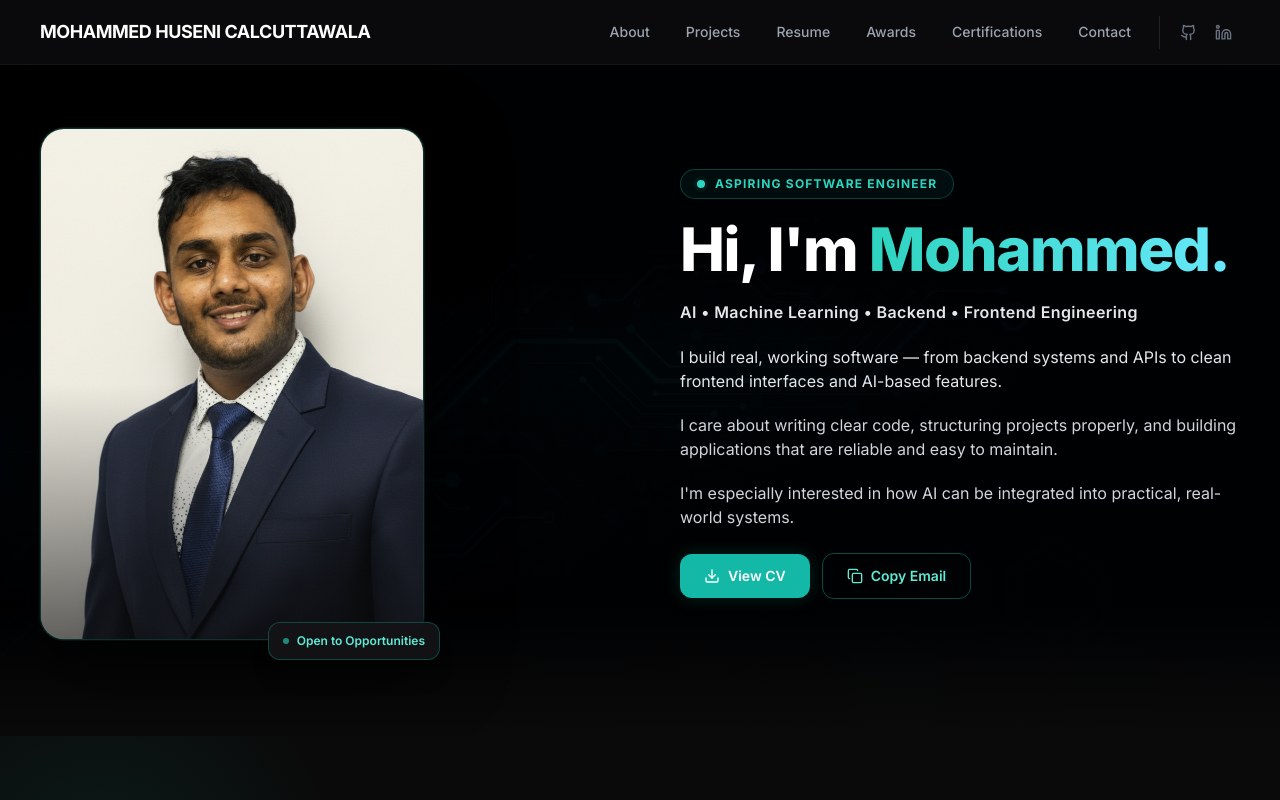
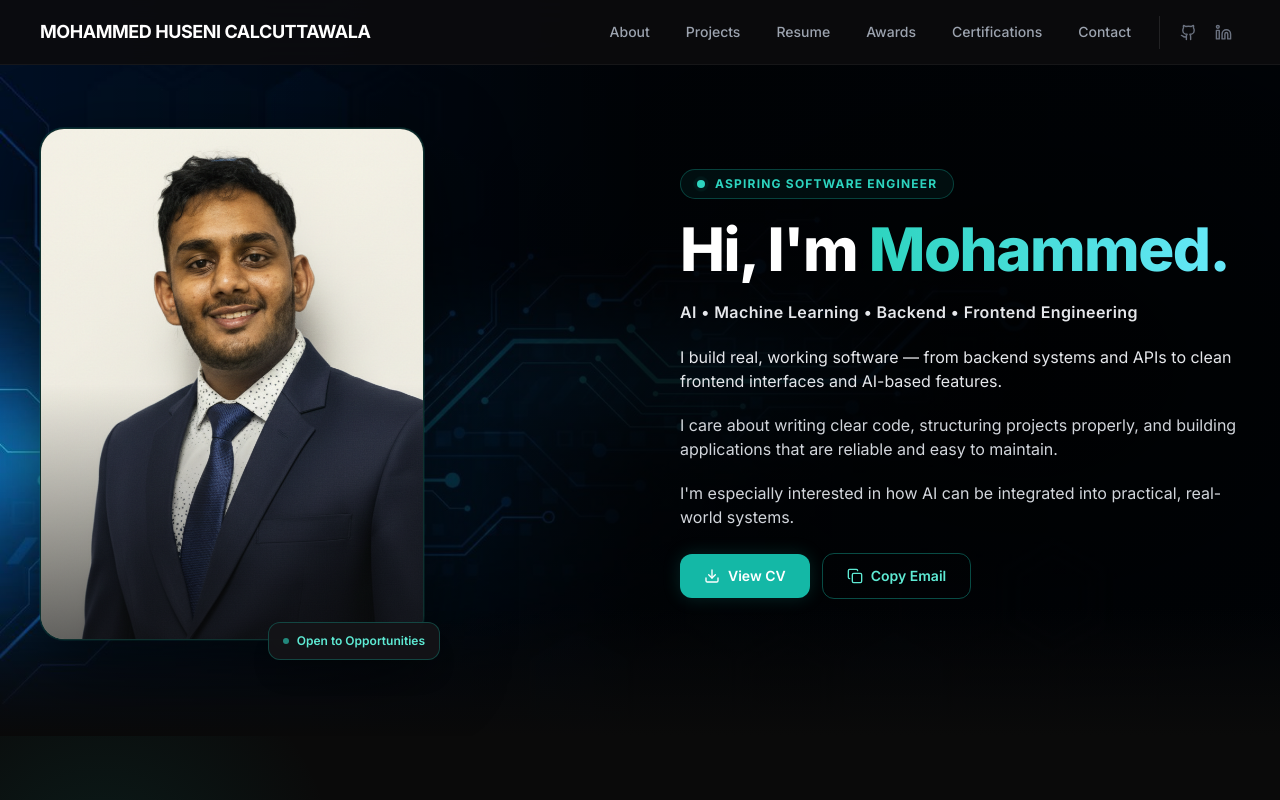
Before and after one commit to mhc1997279/FUTURE_FS_01, a React (Vite) app: page / in a window 1280 px wide. Shown: the top 800 px of the page. Built offline with nearby package versions, Linux system fonts and the light colour scheme.

Commit message:
Frontend Done final

```diff
--- a/src/sections/Hero.jsx
+++ b/src/sections/Hero.jsx
@@ -24,13 +24,27 @@ export default function Hero() {
   return (
     <section
       className="hero-section relative min-h-[90svh] lg:min-h-[90vh] flex items-center overflow-hidden"
-      style={{ backgroundImage: `url(${heroBg})`, backgroundSize: "cover", backgroundPosition: "center" }}
     >
-        {/* Dark base overlay — desktop only (no bg image on mobile) */}
-        <div aria-hidden="true" className="absolute inset-0 bg-black/80 hidden lg:block" />
+        {/* Background image — desktop only (lg+) */}
+        <div
+          aria-hidden="true"
+          className="absolute inset-0 hidden lg:block"
+          style={{ backgroundImage: `url(${heroBg})`, backgroundSize: "cover", backgroundPosition: "center" }}
+        />
 
         {/* Left-to-right directional gradient — desktop only */}
-        <div aria-hidden="true" className="absolute inset-0 bg-gradient-to-r from-black/85 via-black/75 to-black/60 hidden lg:block" />
+        <div
+          aria-hidden="true"
+          className="absolute inset-0 hidden lg:block"
+          style={{ background: "linear-gradient(to right, rgba(0,0,0,0.1), rgba(0,0,0,0.8), rgba(0,0,0,0.78))" }}
+        />
+
+        {/* Right-side radial dark cushion — makes text readable while image peeks through */}
+        <div
+          aria-hidden="true"
+          className="absolute inset-0 hidden lg:block"
+          style={{ background: "radial-gradient(ellipse 70% 90% at 80% 50%, rgba(0,0,0,0.75) 0%, rgba(0,0,0,0.3) 60%, transparent 100%)" }}
+        />
 
         {/* Bottom fade — always visible, blends into next section */}
         <div aria-hidden="true" className="absolute bottom-0 inset-x-0 h-32 bg-gradient-to-b from-transparent to-[#0a0a0a]" />
```
